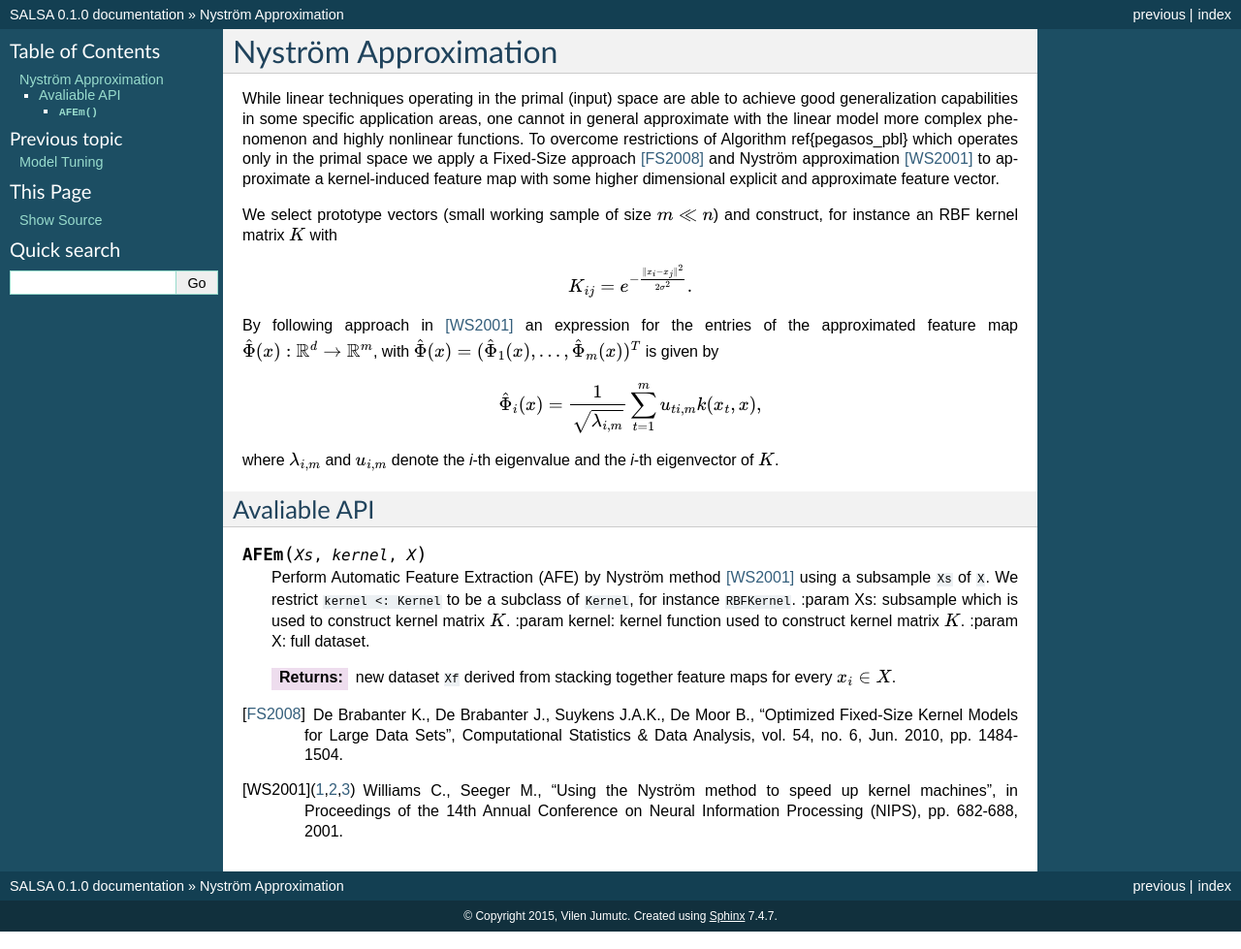
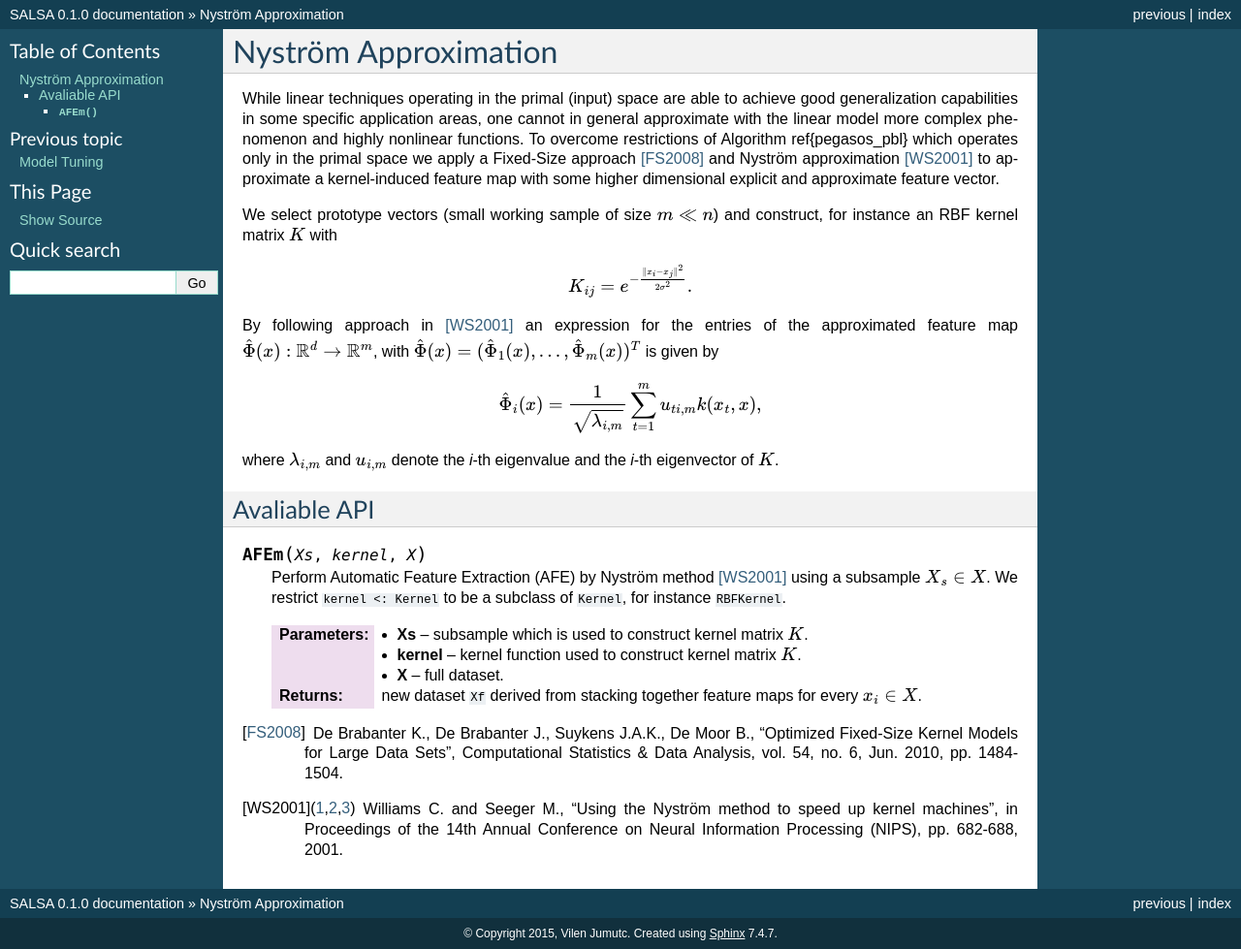
Before and after one commit to jumutc/SALSA.jl, a Sphinx documentation site: the page built from docs/source/nystrom.rst, in a window 1280 px wide. Shown: the whole page at 97% size. Built offline with Sphinx 7.4.7, drawn with Linux system fonts in a browser that asks for light colours; formulas are drawn with MathJax 3.

Commit message:
docs update

```diff
--- a/docs/source/nystrom.rst
+++ b/docs/source/nystrom.rst
@@ -21,7 +21,8 @@ Avaliable API
 
 .. function:: AFEm(Xs,kernel,X)
 
-	Perform Automatic Feature Extraction (AFE) by Nyström method [WS2001]_ using a subsample ``Xs`` of ``X``. We restrict ``kernel <: Kernel`` to be a subclass of ``Kernel``, for instance ``RBFKernel``.
+	Perform Automatic Feature Extraction (AFE) by Nyström method [WS2001]_ using a subsample :math:`X_s \in X`. We restrict ``kernel <: Kernel`` to be a subclass of ``Kernel``, for instance ``RBFKernel``.
+
 	:param Xs: subsample which is used to construct kernel matrix :math:`K`.
 	:param kernel: kernel function used to construct kernel matrix :math:`K`.
 	:param X: full dataset.
@@ -29,5 +30,4 @@ Avaliable API
 	:return: new dataset ``Xf`` derived from stacking together feature maps for every :math:`x_i \in X`.
 
 .. [FS2008] De Brabanter K., De Brabanter J., Suykens J.A.K., De Moor B., "Optimized Fixed-Size Kernel Models for Large Data Sets", Computational Statistics & Data Analysis, vol. 54, no. 6, Jun. 2010, pp. 1484-1504.
-
-.. [WS2001] Williams C., Seeger M., "Using the Nyström method to speed up kernel machines", in Proceedings of the 14th Annual Conference on Neural Information Processing (NIPS), pp. 682-688, 2001.
+.. [WS2001] Williams C. and Seeger M., "Using the Nyström method to speed up kernel machines", in Proceedings of the 14th Annual Conference on Neural Information Processing (NIPS), pp. 682-688, 2001.
```
